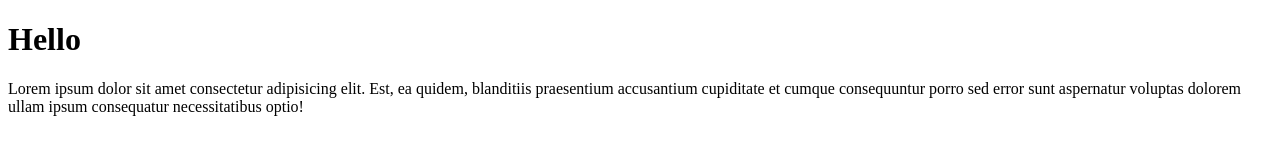
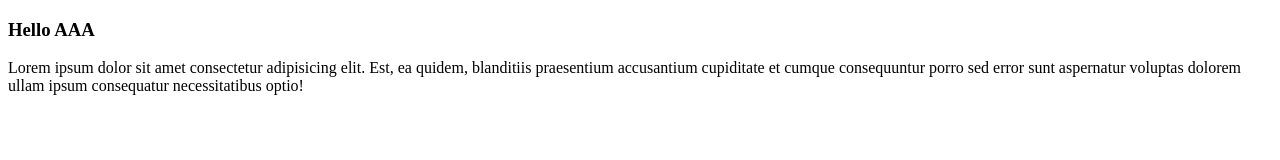
Before and after one commit to SirwanAfifi/git_intro, a plain HTML site: page index.html in a window 1280 px wide. Drawn offline with Linux system fonts and the light colour scheme.

Commit message:
Change h1 to h3

```diff
--- a/index.html
+++ b/index.html
@@ -6,7 +6,7 @@
     <title>Git</title>
   </head>
   <body>
-    <h1>Hello</h1>
+    <h3>Hello AAA</h3>
     <p>
       Lorem ipsum dolor sit amet consectetur adipisicing elit. Est, ea quidem,
       blanditiis praesentium accusantium cupiditate et cumque consequuntur porro
```
